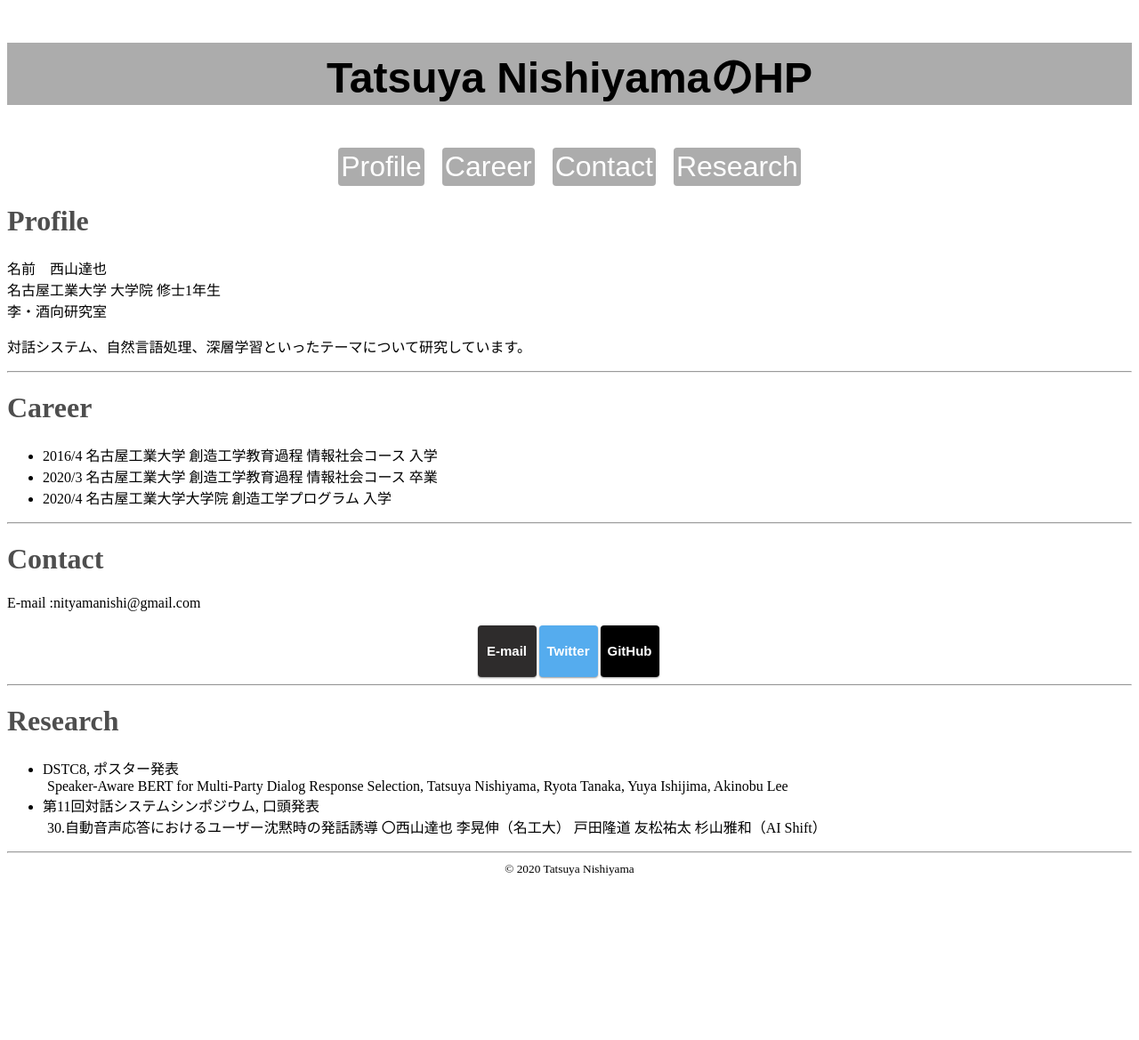
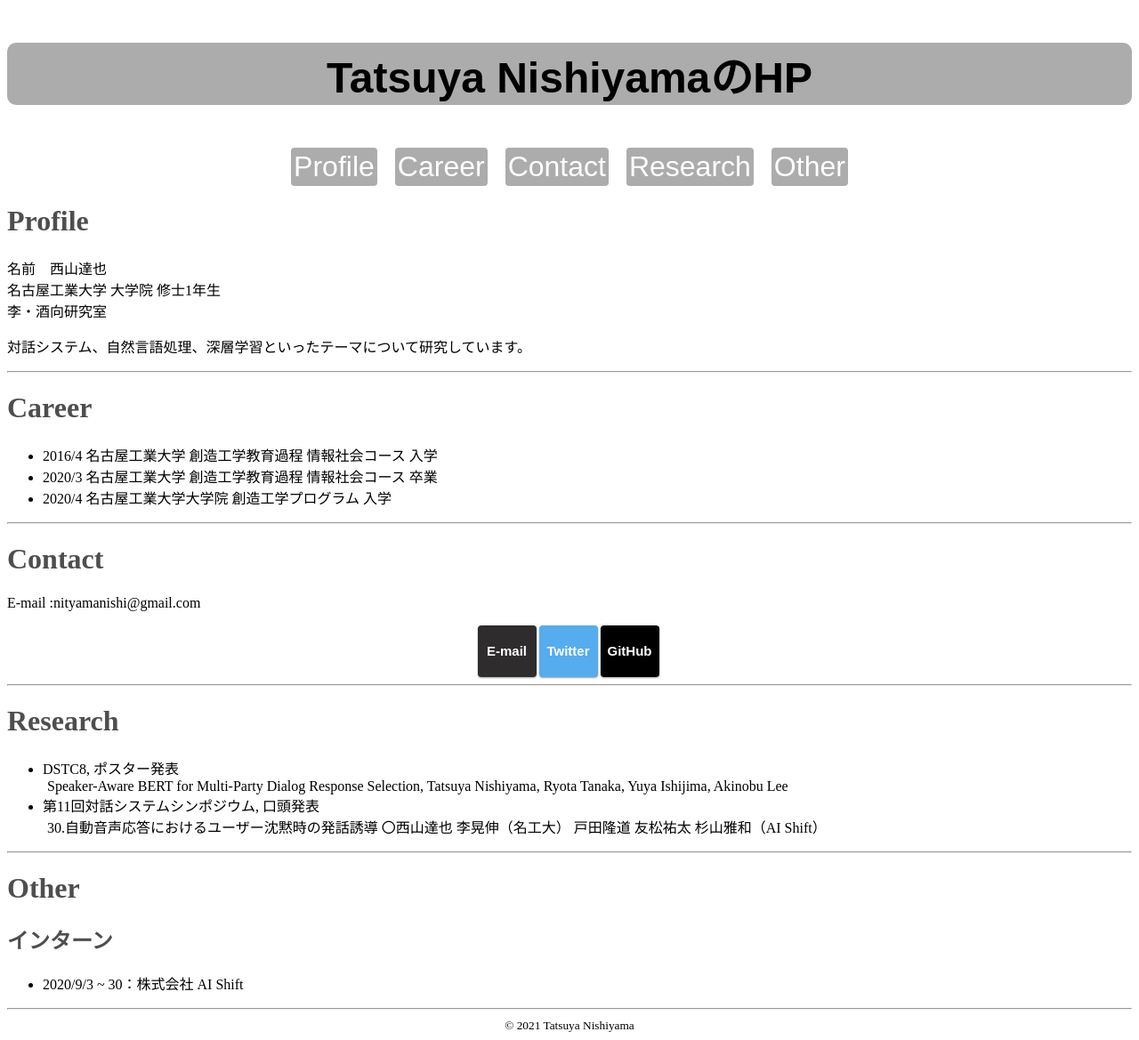
Before and after one commit to ntatsuyag/my_homepage, a plain HTML site: page index.html in a window 1280 px wide. Shown: the whole page at 89% size. Before the commit the page ends 993 px from the top, so only its background shows below. Drawn offline with Linux system fonts and the light colour scheme.

Commit message:
微修正

```diff
--- a/index.html
+++ b/index.html
@@ -18,6 +18,7 @@
                 <li><a href="#Career"><div>Career</div></a></li>
                 <li><a href="#Contact"><div>Contact</div></a></li>
                 <li><a href="#Research"><div>Research</div></a></li>
+                <li><a href="#Other"><div>Other</div></a></li>
             </ul>
         </nav>
 
@@ -45,7 +46,7 @@
         </nl>
         <hr>
 
-        <h1 class=Research>Research</h1>
+        <h1 class="Research">Research</h1>
         <ul>
             <li>
                 <div>DSTC8, ポスター発表</div>
@@ -57,10 +58,17 @@
             </li>
         </ul>
         <hr>
+        <h1 class="Other">Other</h1>
+            <h2>インターン</h2>
+            <ul>
+                <li>2020/9/3 ~ 30：株式会社 AI Shift</li>
+            </ul>
+        <hr>
+
     </main>
 
     <footer>
-        <small>©︎ 2020 Tatsuya Nishiyama</small>
+        <small>©︎ 2021 Tatsuya Nishiyama</small>
     </footer>
 </body>
 </html>
--- a/style.css
+++ b/style.css
@@ -6,6 +6,7 @@
     width: 100%;
     text-align: center;
     background-color: rgb(172, 172, 172);
+    border-radius: 10px;
 }
 
 /* bodyのリンク */
@@ -17,11 +18,7 @@ body a:hover{
     text-decoration: underline;
 }
 
-/* mainのh1 */
-main h1:hover{
-    color: rgb(173, 173, 173);
-}
-main h1{
+main h1,h2{
     color:rgb(78, 78, 78);
 }
 
```
